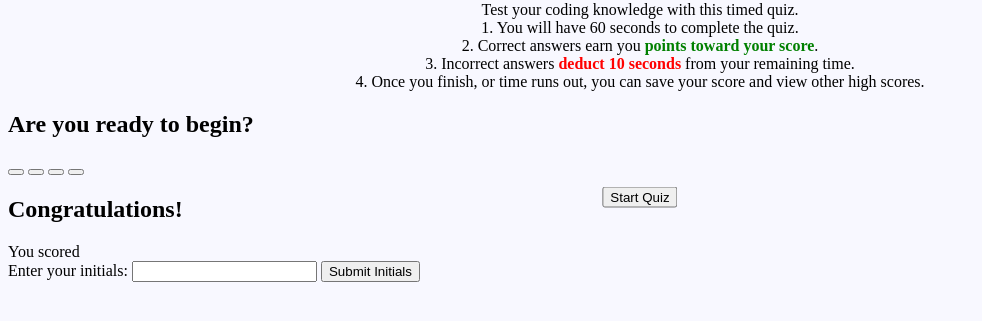
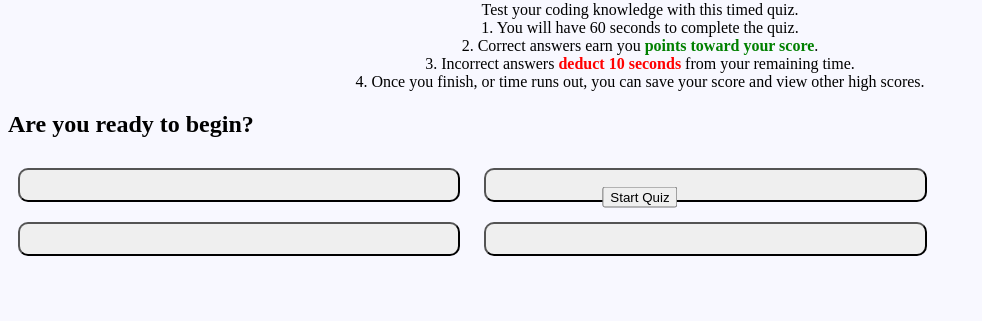
Before and after one commit to thecatwest/timed-quiz, a plain HTML site: page index.html in a window 1280 px wide. Shown: the part 123-444 px from the top of the page, without its empty margins (0-982 px from the left). Drawn offline with Linux system fonts and the light colour scheme.

Commit message:
fix button class to function properly

```diff
--- a/index.html
+++ b/index.html
@@ -38,18 +38,18 @@
     </div>
     <div id="buttons">
       <h2 id="question">Are you ready to begin?</h2>
-      <button type="button" id="answer1"></button>
-      <button type="button" id="answer2"></button>
-      <button type="button" id="answer3"></button>
-      <button type="button" id="answer4"></button>
+      <button type="button" id="answer-1" class="answer-btn"></button>
+      <button type="button" id="answer-2" class="answer-btn"></button>
+      <button type="button" id="answer-3" class="answer-btn"></button>
+      <button type="button" id="answer-4" class="answer-btn"></button>
     </div>
-
+<!--
     <div id="queries" class="hidden">
       <h2 id="query-title"></h2>
       <div id="choices" class="choices"></div>
-    </div>
+    </div> -->
 
-    <div id="game-end" class="hidden">
+    <!-- <div id="game-end" class="hidden">
       <h2>Congratulations!</h2>
       <p>
         You scored <span class="end-score"></span>
@@ -57,7 +57,7 @@
         Enter your initials: <input type="text" id="initials" max="3" />
         <button id="submit">Submit Initials</button>
       </p>
-    </div>
+    </div> -->
 
     <div id="feedback" class="feedback hidden"></div>
 
```
